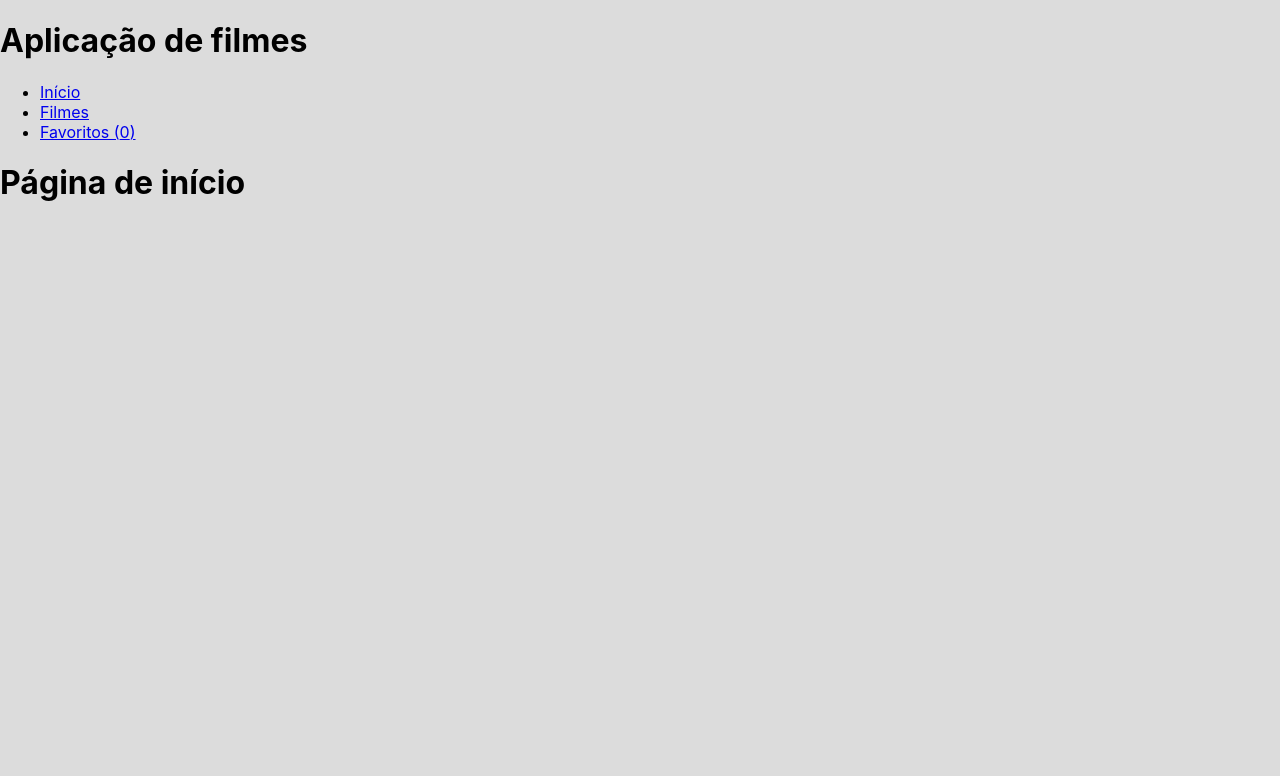
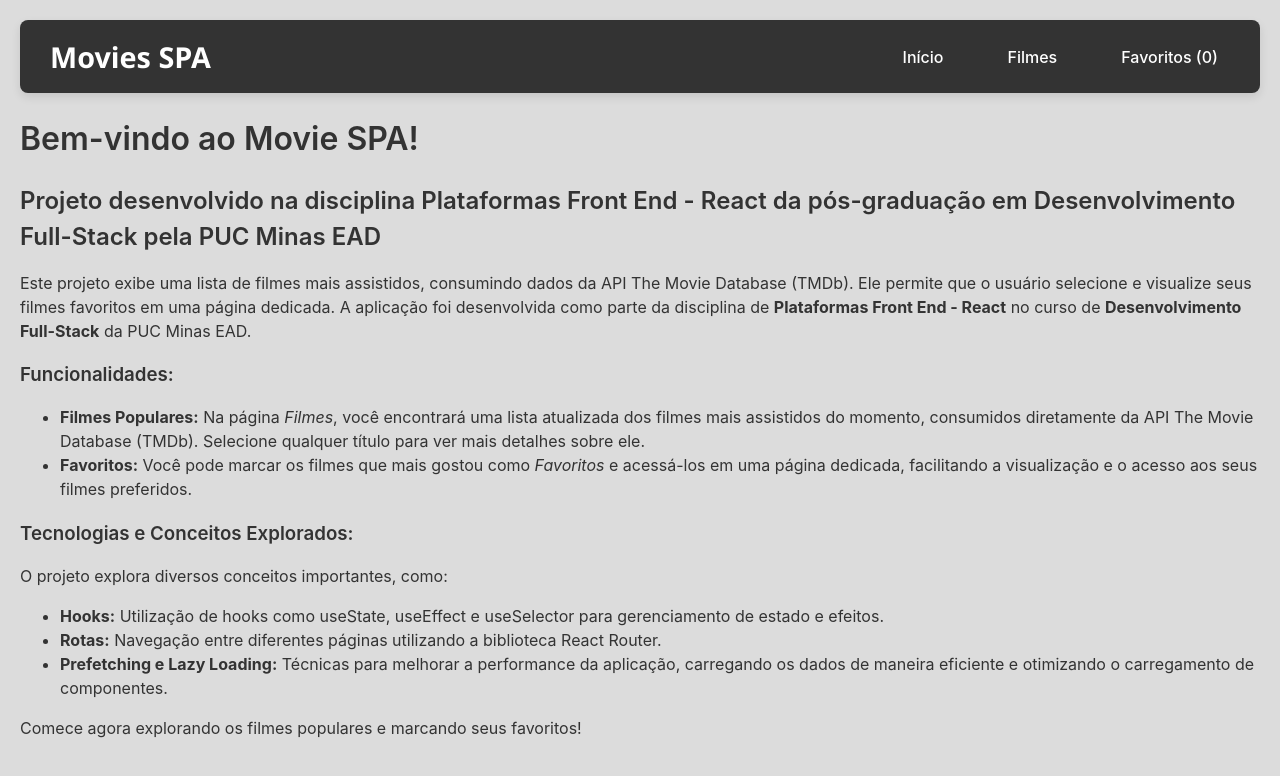
Before and after one commit to carolina-jung/movies-spa, a React (Create React App) app: page / in a window 1280 px wide. Shown: the top 776 px of the page. Built offline with nearby package versions, Linux system fonts and the light colour scheme.

Commit message:
style: adicionado texto explicativo na Home e estilos gerais ao projeto

```diff
--- a/src/components/Header.tsx
+++ /dev/null
@@ -1,25 +0,0 @@
-import { useSelector } from "react-redux";
-import { Link } from "react-router";
-
-export function Header() {
-  const totalFavoritesMovies = useSelector(
-    (state: any) => state.favorite.movies.length
-  );
-
-  return (
-    <>
-      <h1>Aplicação de filmes</h1>
-      <ul>
-        <li>
-          <Link to={"/"}>Início</Link>
-        </li>
-        <li>
-          <Link to={"/filmes"}>Filmes</Link>
-        </li>
-        <li>
-          <Link to={"/favoritos"}>Favoritos ({totalFavoritesMovies})</Link>
-        </li>
-      </ul>
-    </>
-  );
-}
--- /dev/null
+++ b/src/components/header/Header.module.css
@@ -0,0 +1,63 @@
+header {
+  background-color: #333;
+  border-radius: 8px;
+  color: white;
+  padding: 15px 30px;
+  display: flex;
+  justify-content: space-between;
+  align-items: center;
+  box-shadow: 0 4px 10px rgba(0, 0, 0, 0.1);
+}
+
+header .logo h1 {
+  font-size: 1.8rem;
+  margin: 0;
+  font-family: "Segoe UI", Tahoma, Geneva, Verdana, sans-serif;
+}
+
+nav ul {
+  list-style: none;
+  display: flex;
+  margin: 0;
+  padding: 0;
+}
+
+nav ul li {
+  margin-left: 20px;
+}
+
+nav a {
+  text-decoration: none;
+  color: white;
+  font-size: 1rem;
+  font-weight: 500;
+  padding: 8px 12px;
+  border-radius: 5px;
+  transition: background-color 0.3s, color 0.3s;
+}
+
+nav a:hover {
+  background-color: #555;
+  color: #ffcc00;
+}
+
+nav a:focus {
+  outline: 2px solid #ffcc00;
+}
+
+@media (max-width: 768px) {
+  header {
+    flex-direction: column;
+    text-align: center;
+  }
+
+  nav ul {
+    flex-direction: column;
+    margin-top: 10px;
+  }
+
+  nav ul li {
+    margin-left: 0;
+    margin-bottom: 10px;
+  }
+}
--- /dev/null
+++ b/src/components/header/Header.tsx
@@ -0,0 +1,30 @@
+import { useSelector } from "react-redux";
+import { Link } from "react-router";
+import style from "./Header.module.css";
+
+export function Header() {
+  const totalFavoritesMovies = useSelector(
+    (state: any) => state.favorite.movies.length
+  );
+
+  return (
+    <header>
+      <div className={style.logo}>
+        <h1>Movies SPA</h1>
+      </div>
+      <nav>
+        <ul>
+          <li>
+            <Link to={"/"}>Início</Link>
+          </li>
+          <li>
+            <Link to={"/filmes"}>Filmes</Link>
+          </li>
+          <li>
+            <Link to={"/favoritos"}>Favoritos ({totalFavoritesMovies})</Link>
+          </li>
+        </ul>
+      </nav>
+    </header>
+  );
+}
--- a/src/components/movieItem/MovieItem.module.css
+++ b/src/components/movieItem/MovieItem.module.css
@@ -1,5 +1,4 @@
 .movieItem {
-  background-color: white;
   border-radius: 5px;
   padding: 10px;
   width: 200px;
--- a/src/globals.css
+++ b/src/globals.css
@@ -1,14 +1,103 @@
+*,
+*::before,
+*::after {
+  box-sizing: border-box;
+}
+
 body {
   background-color: gainsboro;
   margin: 0;
+  padding: 20px; /* Deixa a tela menos "crua" */
   font-family: -apple-system, BlinkMacSystemFont, "Segoe UI", "Roboto", "Oxygen",
     "Ubuntu", "Cantarell", "Fira Sans", "Droid Sans", "Helvetica Neue",
     sans-serif;
   -webkit-font-smoothing: antialiased;
   -moz-osx-font-smoothing: grayscale;
+  min-height: 100vh; /* Garante que o conteúdo preencha a tela toda */
+  display: flex;
+  flex-direction: column; /* Permite que o conteúdo seja disposto verticalmente */
+  justify-content: flex-start; /* Coloca o conteúdo no topo da tela */
+  font-size: 16px; /* Tamanho base para o texto */
+  line-height: 1.5; /* Maior espaçamento entre linhas para melhor legibilidade */
+  color: #333; /* Cor mais escura para o texto */
 }
 
-code {
-  font-family: source-code-pro, Menlo, Monaco, Consolas, "Courier New",
-    monospace;
+h1,
+h2,
+h3 {
+  font-weight: 600; /* Deixar os títulos mais fortes */
+  margin-bottom: 1rem; /* Espaçamento entre títulos e outros elementos */
 }
+
+p {
+  margin-bottom: 1rem; /* Espaçamento após parágrafos */
+}
+
+a {
+  color: #007bff;
+  text-decoration: none;
+  transition: color 0.3s ease;
+}
+
+a:hover,
+a:focus {
+  color: #ffcc00;
+  text-decoration: none;
+}
+
+button {
+  background-color: #007bff;
+  color: white;
+  border: none;
+  padding: 10px 20px;
+  font-size: 16px;
+  border-radius: 4px; /* Bordas arredondadas */
+  cursor: pointer;
+  transition: background-color 0.3s ease;
+}
+
+button:hover,
+button:focus {
+  background-color: #0056b3;
+}
+
+button:disabled {
+  background-color: #d6d6d6;
+  cursor: not-allowed;
+}
+
+header {
+  background-color: #333;
+  color: white;
+  padding: 15px 20px;
+  display: flex;
+  justify-content: space-between;
+  align-items: center;
+}
+
+header h1 {
+  margin: 0;
+}
+
+header a {
+  color: white;
+  margin-left: 20px;
+}
+
+header a:hover {
+  color: #ddd;
+}
+
+section {
+  background-color: white;
+  margin-top: 20px;
+  padding: 20px;
+  border-radius: 8px;
+  box-shadow: 0 2px 10px rgba(0, 0, 0, 0.1); /* Sombra suave */
+  margin-bottom: 20px;
+}
+
+button,
+a {
+  border-radius: 4px; /* Arredonda os cantos dos botões e links */
+}
--- a/src/views/Home.tsx
+++ b/src/views/Home.tsx
@@ -1,3 +1,56 @@
 export function Home() {
-  return <h1>Página de início</h1>;
+  return (
+    <>
+      <h1>Bem-vindo ao Movie SPA!</h1>
+      <h2>
+        Projeto desenvolvido na disciplina Plataformas Front End - React da
+        pós-graduação em Desenvolvimento Full-Stack pela PUC Minas EAD
+      </h2>
+      <p>
+        Este projeto exibe uma lista de filmes mais assistidos, consumindo dados
+        da API The Movie Database (TMDb). Ele permite que o usuário selecione e
+        visualize seus filmes favoritos em uma página dedicada. A aplicação foi
+        desenvolvida como parte da disciplina de{" "}
+        <strong>Plataformas Front End - React</strong> no curso de{" "}
+        <strong>Desenvolvimento Full-Stack</strong> da PUC Minas EAD.
+      </p>
+
+      <h3>Funcionalidades:</h3>
+      <ul>
+        <li>
+          <strong>Filmes Populares:</strong> Na página <em>Filmes</em>, você
+          encontrará uma lista atualizada dos filmes mais assistidos do momento,
+          consumidos diretamente da API The Movie Database (TMDb). Selecione
+          qualquer título para ver mais detalhes sobre ele.
+        </li>
+        <li>
+          <strong>Favoritos:</strong> Você pode marcar os filmes que mais gostou
+          como <em>Favoritos</em> e acessá-los em uma página dedicada,
+          facilitando a visualização e o acesso aos seus filmes preferidos.
+        </li>
+      </ul>
+
+      <h3>Tecnologias e Conceitos Explorados:</h3>
+      <p>O projeto explora diversos conceitos importantes, como:</p>
+      <ul>
+        <li>
+          <strong>Hooks:</strong> Utilização de hooks como useState, useEffect e
+          useSelector para gerenciamento de estado e efeitos.
+        </li>
+        <li>
+          <strong>Rotas:</strong> Navegação entre diferentes páginas utilizando
+          a biblioteca React Router.
+        </li>
+        <li>
+          <strong>Prefetching e Lazy Loading:</strong> Técnicas para melhorar a
+          performance da aplicação, carregando os dados de maneira eficiente e
+          otimizando o carregamento de componentes.
+        </li>
+      </ul>
+
+      <p>
+        Comece agora explorando os filmes populares e marcando seus favoritos!
+      </p>
+    </>
+  );
 }
--- a/src/views/RootLayout.tsx
+++ b/src/views/RootLayout.tsx
@@ -1,5 +1,5 @@
 import { Outlet } from "react-router";
-import { Header } from "../components/Header";
+import { Header } from "../components/header/Header";
 
 export function RootLayout() {
   return (
```
